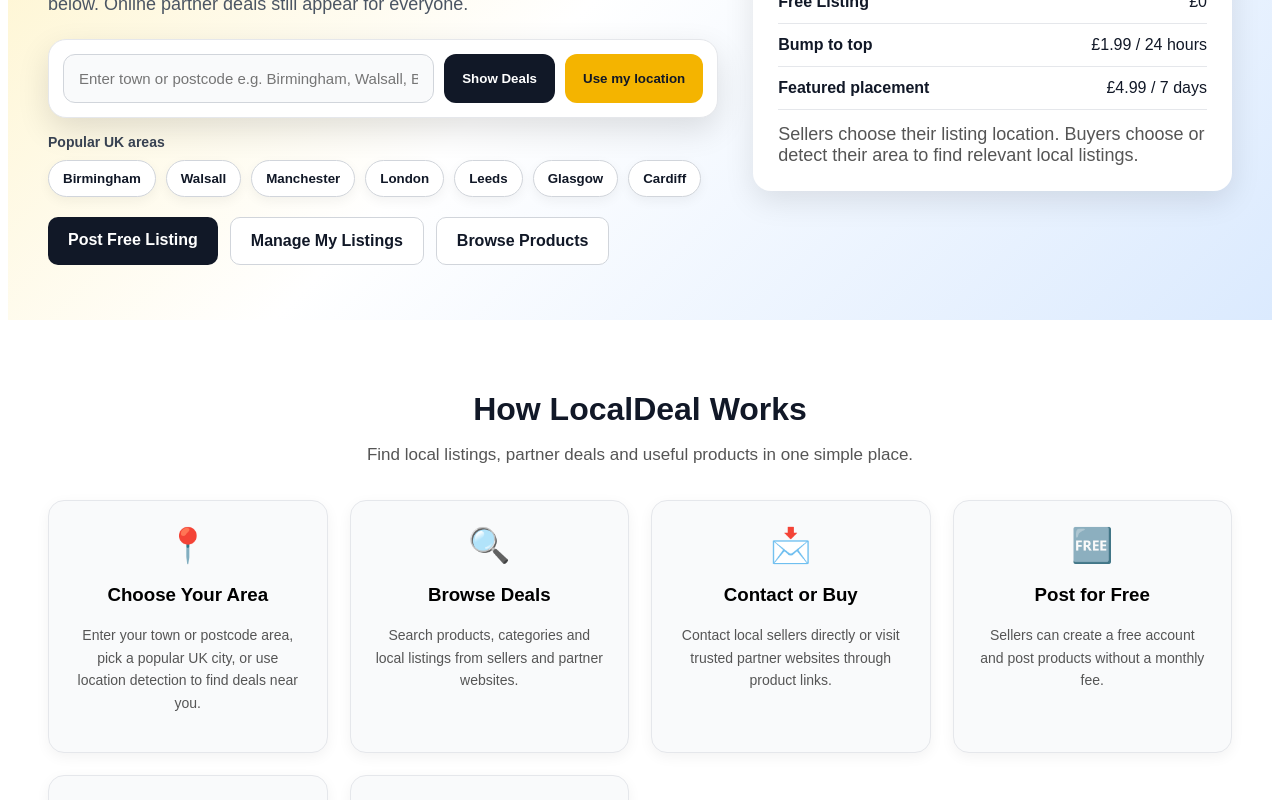
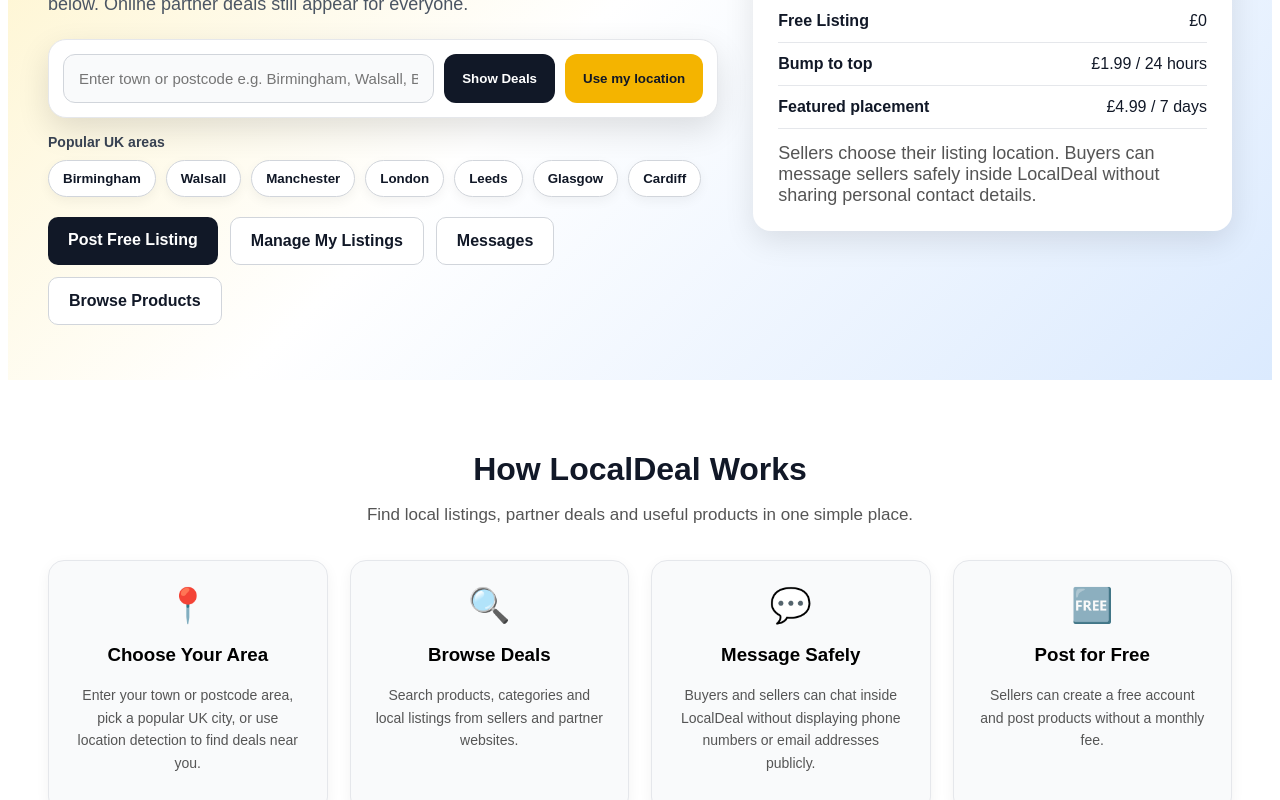
Before and after one commit to MisTrifler/Create-a-new-repository, a Next.js app: page / in a window 1280 px wide. Shown: the part 360-1160 px from the top of the page. Built offline with nearby package versions, Linux system fonts and the light colour scheme; no server answers; the database is empty.

Commit message:
Update index.js

```diff
--- a/pages/index.js
+++ b/pages/index.js
@@ -112,7 +112,13 @@
         "barking",
         "waltham forest"
       ],
-      leeds: ["leeds", "west yorkshire", "bradford", "wakefield", "huddersfield"],
+      leeds: [
+        "leeds",
+        "west yorkshire",
+        "bradford",
+        "wakefield",
+        "huddersfield"
+      ],
       glasgow: ["glasgow", "glasgow city", "paisley", "east kilbride"],
       cardiff: ["cardiff", "newport", "caerphilly", "vale of glamorgan"]
     };
@@ -280,17 +286,18 @@
       return;
     }
 
-    if (product.affiliate_url && product.affiliate_url.startsWith("mailto:")) {
-      window.location.href = product.affiliate_url;
+    if (product.is_affiliate) {
+      alert("No valid partner link found for this product.");
       return;
     }
 
-    if (product.contact_email) {
-      window.location.href = `mailto:${product.contact_email}?subject=Interested in ${product.title}`;
+    if (!user) {
+      alert("Please login to message this seller.");
+      window.location.href = "/login";
       return;
     }
 
-    alert("No valid link found for this product.");
+    window.location.href = `/messages?productId=${product.id}`;
   }
 
   async function startBoost(productId, boostType) {
@@ -427,6 +434,10 @@
 
             <a href="/my-listings" className="navLink">
               My Listings
+            </a>
+
+            <a href="/messages" className="navLink">
+              Messages
             </a>
 
             {user ? (
@@ -533,6 +544,10 @@
                   Manage My Listings
                 </a>
 
+                <a href="/messages" className="secondaryButton">
+                  Messages
+                </a>
+
                 <a href="#products-section" className="secondaryButton">
                   Browse Products
                 </a>
@@ -558,8 +573,8 @@
               </div>
 
               <p>
-                Sellers choose their listing location. Buyers choose or detect
-                their area to find relevant local listings.
+                Sellers choose their listing location. Buyers can message sellers
+                safely inside LocalDeal without sharing personal contact details.
               </p>
             </div>
           </div>
@@ -594,11 +609,11 @@
               </div>
 
               <div className="howCard">
-                <div className="howIcon">📩</div>
-                <h3>Contact or Buy</h3>
+                <div className="howIcon">💬</div>
+                <h3>Message Safely</h3>
                 <p>
-                  Contact local sellers directly or visit trusted partner websites
-                  through product links.
+                  Buyers and sellers can chat inside LocalDeal without displaying
+                  phone numbers or email addresses publicly.
                 </p>
               </div>
 
@@ -768,7 +783,7 @@
                     >
                       {product.is_affiliate
                         ? "View Partner Deal"
-                        : "Contact Seller"}
+                        : "Message Seller"}
                     </button>
 
                     {!product.is_affiliate && (
```
